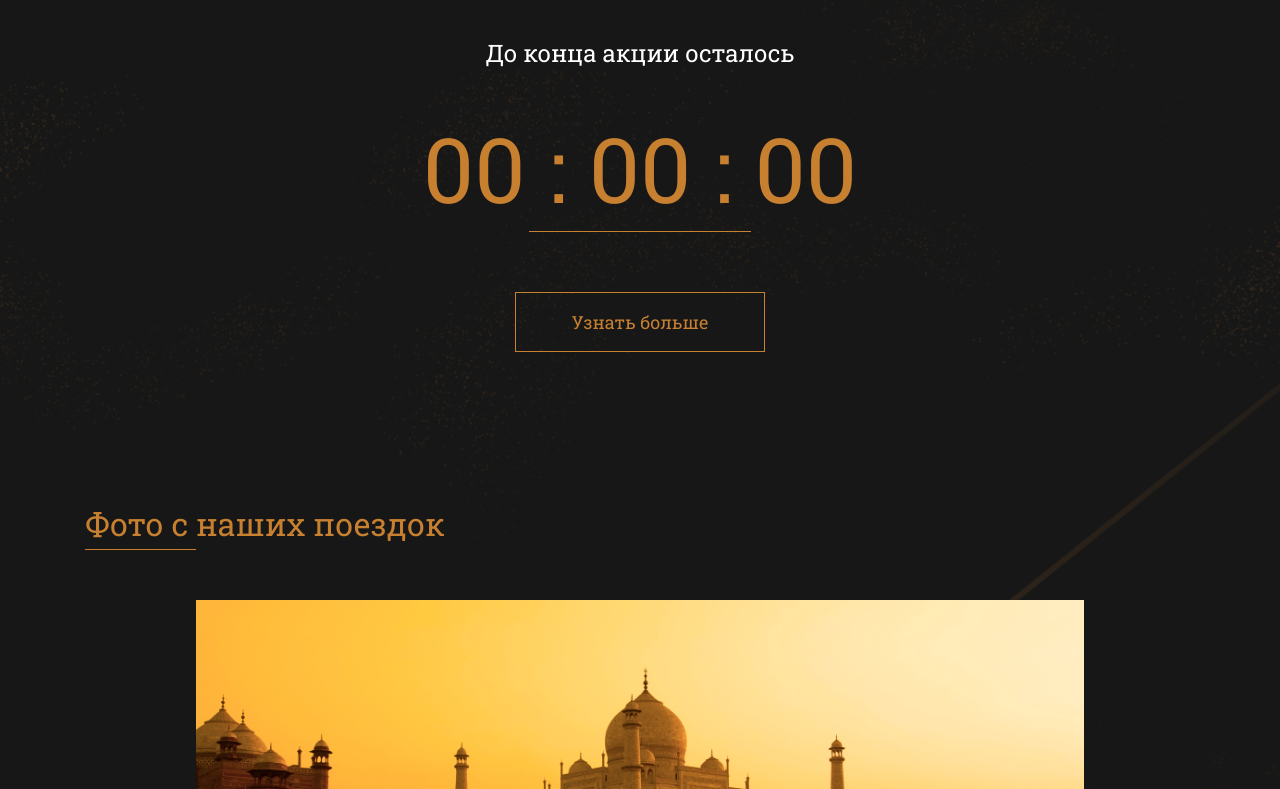
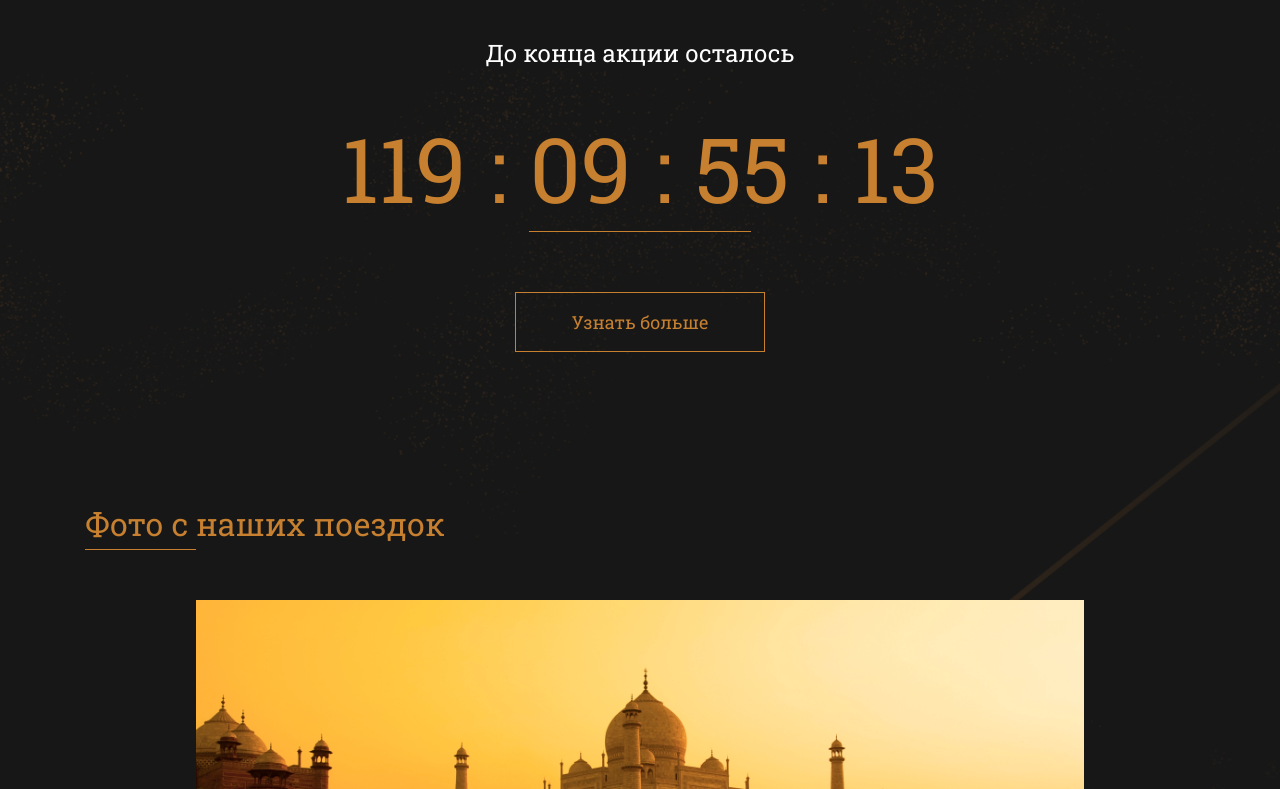
Before and after one commit to VladimirRaevsky/yoga, a plain HTML site: page index.html in a window 1280 px wide. Shown: the part 1431-2220 px from the top of the page. Drawn offline with Linux system fonts and the light colour scheme.

Commit message:
worked with classes

```diff
--- a/index.html
+++ b/index.html
@@ -105,6 +105,8 @@
 					До конца акции осталось
 				</div>
 				<div class="timer-numbers" id="timer">
+					<span class="days">18</span>
+					<span>:</span>
 					<span class="hours">18</span>
 					<span>:</span>
 					<span class="minutes">20</span>
--- a/js/main.js
+++ b/js/main.js
@@ -42,39 +42,45 @@ document.addEventListener('DOMContentLoaded', () => {
 
     //    countdown timer
 
-    const deadline = '2021-02-27';
+    const deadline = '2021-06-27';
 
     function getTimeRemaining(endtime) {
         let t = Date.parse(endtime) - Date.parse(new Date());
 
         let seconds = Math.floor((t / 1000) % 60);
         let minutes = Math.floor((t / 1000 / 60) % 60 );
-        let hours = Math.floor((t / (1000 * 60 * 60)));
+        let hours = Math.floor((t / (1000 * 60 * 60) % 24));
+        let days = Math.floor(t / (1000 * 60 * 60 * 24));
 
         return {
             'total': t,
             'seconds': seconds,
             'minutes': minutes,
-            'hours': hours
+            'hours': hours,
+            'days': days
         };
     }
 
 
     function setClock(id, endtime) {
         const timer = document.getElementById(id);
+        let days = timer.querySelector('.days');
         let hours = timer.querySelector('.hours');
         let minutes = timer.querySelector('.minutes');
         let seconds = timer.querySelector('.seconds');
         let timerInterval = setInterval(updateClock, 1000);
 
+        updateClock();
         function updateClock() {
             let t = getTimeRemaining(endtime);
+            days.textContent = addZero(t.days);
             hours.textContent = addZero(t.hours);
             minutes.textContent = addZero(t.minutes);
             seconds.textContent = addZero(t.seconds);
 
             if(t.total <= 0) {
                 clearInterval(timerInterval);
+                days.textContent = '00';
                 hours.textContent = '00';
                 minutes.textContent = '00';
                 seconds.textContent = '00';
@@ -90,7 +96,55 @@ document.addEventListener('DOMContentLoaded', () => {
             }
 
         }
-
     }
     setClock('timer', deadline);
+
+
+
+    class Options {
+        constructor(height, width, bg, fontSize, textAlign) {
+            this.height = height;
+            this.width = width;
+            this.bg = bg;
+            this.fontSize = fontSize;
+            this.textAlign = textAlign;
+        }
+        createDiv() {
+            let elem = document.createElement('div');
+            document.body.appendChild(elem);
+            let param = `height:${this.height}px; width:${this.width}px; background-color:${this.bg}; font-size:${this.fontSize}px; text-align:${this.textAlign}`;
+		    elem.style.cssText = param;
+        }
+    }
+
+    const item = new Options(300, 350, "red", 14, "center");
+    item.createDiv();
+
+
+
+
+    // modal
+
+    const more = document.querySelector('.more');
+    const overlay = document.querySelector('.overlay');
+    const close = document.querySelector('.popup-close');
+    const descrBtn = document.querySelectorAll('.description-btn');
+
+
+    function showPopup() {
+        overlay.style.display = 'block';
+        document.body.style.overflow = 'hidden';
+    }
+
+
+    function closePopup(event) {
+        overlay.style.display = 'none';
+        document.body.style.overflow = '';
+    }
+
+    more.addEventListener('click', showPopup);
+    close.addEventListener('click', closePopup);
+    descrBtn.forEach(btn => {
+        btn.addEventListener('click', showPopup);
+    });
 });
```
